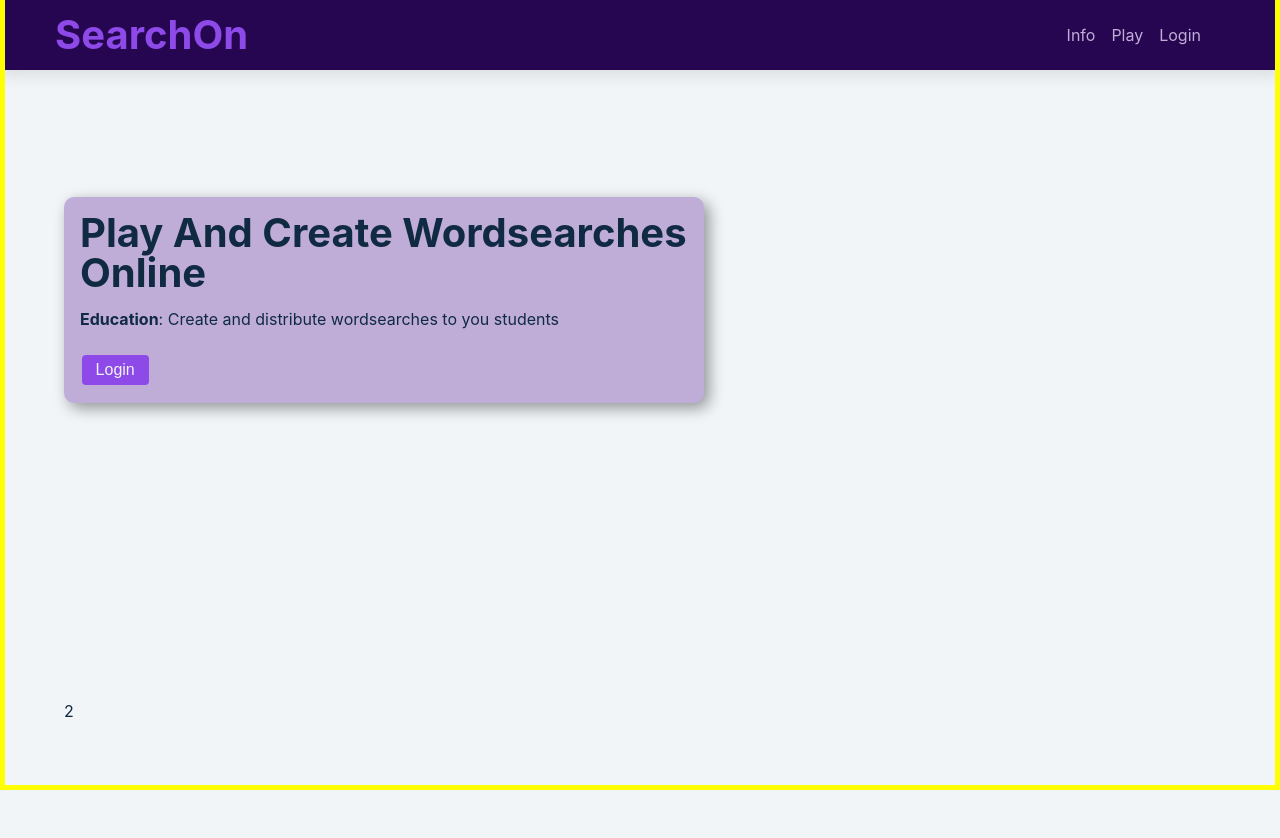
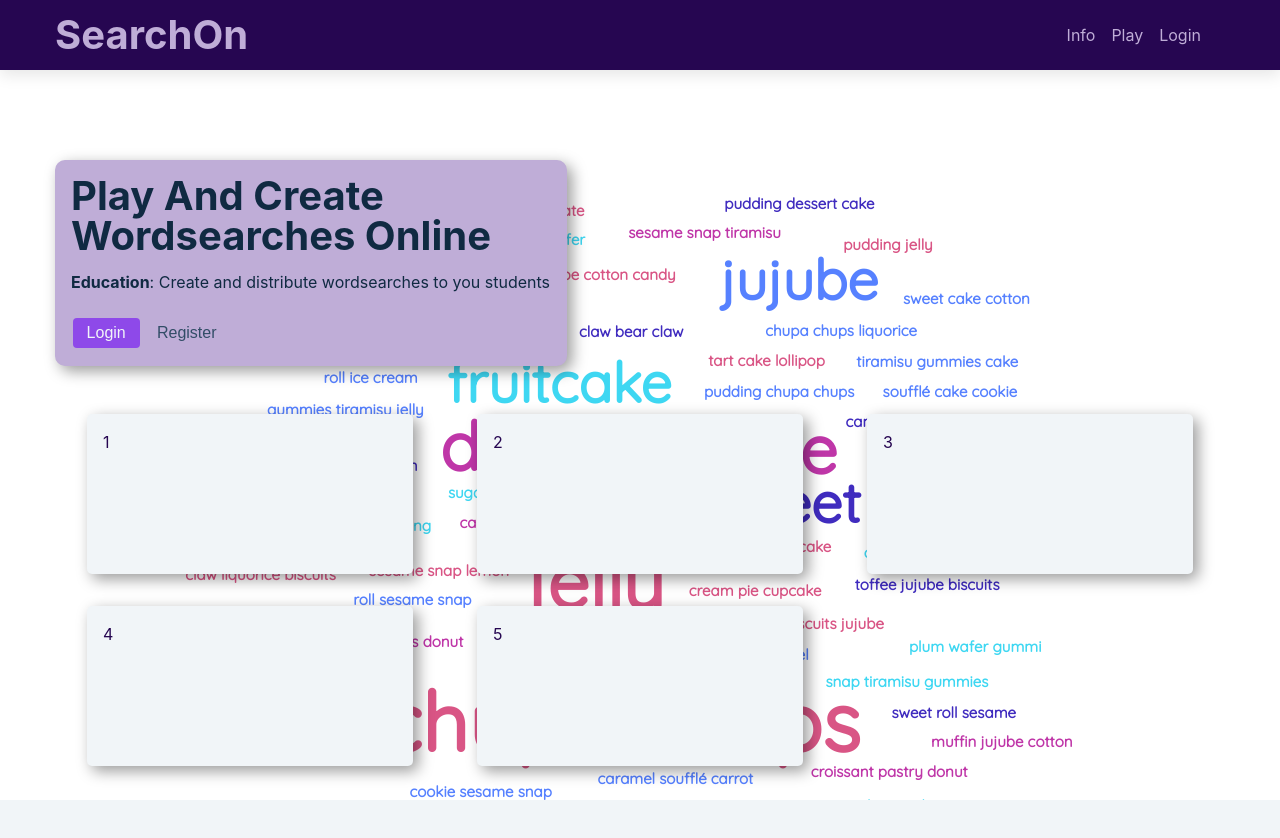
Before and after one commit to sara-gray/search-on, a React (Create React App) app in the folder frontend/: page / in a window 1280 px wide. Shown: the top 838 px of the page. After the commit the page ends 800 px from the top, so only its background shows below. Built offline with nearby package versions, Linux system fonts and the light colour scheme.

Commit message:
Home phase 1 finished

```diff
--- a/frontend/src/index.css
+++ b/frontend/src/index.css
@@ -9,6 +9,10 @@ Variables
 	--clr-primary-dark: hsl(266, 86%, 17%);
 	--clr-primary-mid: hsl(266, 78%, 60%);
 	--clr-primary-light: hsl(266, 34%, 76%);
+	/* secondary color*/
+	--clr-secondary-dark: hsl(193, 86%, 17%);
+	--clr-secondary-mid: hsl(193, 78%, 60%);
+	--clr-secondary-light: hsl(193, 34%, 76%);
 
 	/* darkest grey - used for headings */
 	--clr-grey-dark: hsl(209, 61%, 16%);
@@ -32,6 +36,10 @@ Variables
 	--max-width: 1170px;
 	--nav-height: 70px;
 	--fixed-width: 620px;
+
+	--large-card: 30rem;
+	--medium-card: 10rem;
+	--small-card: 4rem;
 }
 /*
 ===============
@@ -67,7 +75,7 @@ ul {
 a {
 	text-decoration: none;
 	background: transparent;
-	color: var(--clr-primary-mid);
+	color: var(--clr-grey-mid);
 	cursor: pointer;
 }
 h1,
@@ -153,6 +161,9 @@ nav {
 
 .logo {
 	height: 40px;
+}
+.logo a {
+	color: var(--clr-primary-light);
 }
 
 .drop-menu {
@@ -245,20 +256,23 @@ nav {
 	padding: 0.25rem 0.75rem;
 	border-radius: var(--radius);
 	border-color: transparent;
+	background-color: transparent;
 	cursor: pointer;
 	transition: var(--transition);
 	margin: 0.1rem;
 }
-.btn:hover {
-	background: red;
-}
 .btn.primary {
-	color: var(--clr-grey-light);
 	background: var(--clr-primary-mid);
 }
-.btn.black {
+.btn.primary a {
 	color: var(--clr-grey-light);
-	background: var(--clr-black);
+}
+
+.btn:hover {
+	color: var(--clr-primary-mid);
+}
+.btn.primary:hover {
+	background-color: var(--clr-secondary-mid);
 }
 
 /* HERO */
@@ -272,13 +286,11 @@ nav {
 }
 
 .hero {
-	position: relative;
-	min-height: 100vh;
-	margin-top: -5rem;
-	display: grid;
-	grid-template-columns: 1fr;
-	justify-items: center;
-	border: 5px solid yellow;
+	position: absolute;
+	top: 0;
+	left: 0;
+	width: 100%;
+	height: 100%;
 }
 .hero-image1 {
 	background: url('./assets/wordcloud1.svg');
@@ -311,9 +323,8 @@ nav {
 
 .hero-center {
 	position: relative;
-	top: var(--nav-height);
-	width: 90vw;
-	max-width: var(--max-width);
+	top: 10rem;
+	width: 100%;
 	display: grid;
 	align-items: center;
 }
@@ -321,7 +332,7 @@ nav {
 .hero-info {
 	background-color: var(--clr-primary-light);
 	text-transform: none;
-	max-width: 50vw;
+	max-width: 40vw;
 	margin-bottom: 2rem;
 	padding: 1rem;
 	border-radius: 10px;
@@ -331,6 +342,34 @@ nav {
 	line-height: 1.8;
 	color: var(--clr-grey-dark);
 }
-/* .hero-info .btn:hover {
-	border: 2px red solid;
-} */
+
+.hero-cards {
+	display: grid;
+	grid-template-columns: repeat(3, 1fr);
+	justify-content: center;
+	align-items: center;
+}
+
+.card {
+	background-color: var(--clr-grey-light);
+	box-shadow: var(--dark-popout);
+	color: var(--clr-primary-dark);
+	min-height: var(--medium-card);
+	border: transparent;
+	border-radius: 5px;
+	margin: 1rem 2rem;
+	padding: 1rem;
+	cursor: pointer;
+}
+.small-card {
+	min-height: var(--small-card);
+}
+.medium-card {
+	min-height: var(--medium-card);
+}
+.large-card {
+	min-height: var(--large-card);
+}
+.card:hover {
+	background-color: var(--clr-primary-light);
+}
--- a/frontend/src/pages/Home.js
+++ b/frontend/src/pages/Home.js
@@ -1,4 +1,5 @@
 import React, { useState, useEffect } from 'react'
+import { Link } from 'react-router-dom'
 
 const Home = () => {
 	const MAX_HERO_IMAGES = 6
@@ -6,26 +7,29 @@ const Home = () => {
 		Math.floor(Math.random() * Math.floor(MAX_HERO_IMAGES)) + 1
 
 	return (
-		<section className={`hero hero-images${randomImage}`}>
-			<div className='hero-center'>
-				<article className='hero-info'>
+		<section className={`hero hero-image${randomImage}`}>
+			<div className='hero-center section'>
+				<article className='hero-info '>
 					<h2>Play and create Wordsearches online</h2>
 					<p>
 						<strong>Education</strong>: Create and distribute wordsearches to
 						you students
 					</p>
-					<button className='btn primary'>Login</button>
+					<button className='btn primary'>
+						<Link to='/login'>Login</Link>
+					</button>
+					<button className='btn'>
+						<Link to='/login'>Register</Link>
+					</button>
 				</article>
-				<article>2</article>
+				<article className='hero-cards'>
+					<div className='card '>1</div>
+					<div className='card '>2</div>
+					<div className='card '>3</div>
+					<div className='card'>4</div>
+					<div className='card'>5</div>
+				</article>
 			</div>
-			{/* <div className='hero-center'>
-				<article className='hero-info'>
-					<h2>Play and create Wordsearches online</h2>
-
-
-					<button className='btn'>Register</button>
-				</article>
-			</div> */}
 		</section>
 	)
 }
```
